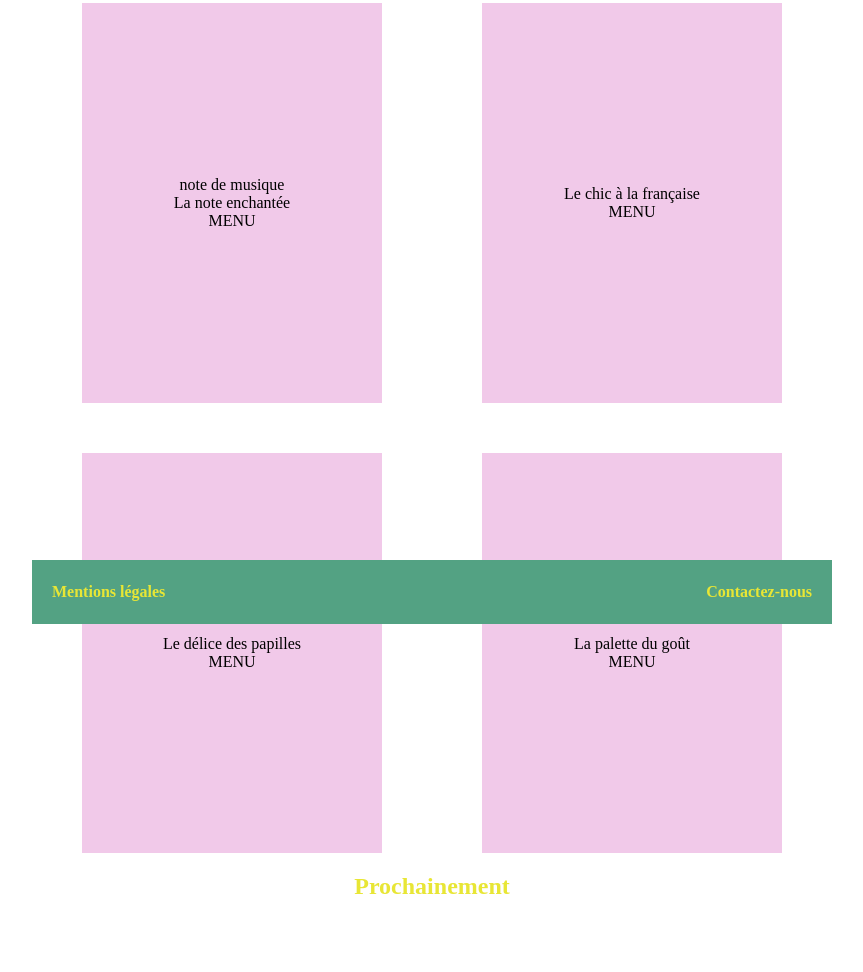
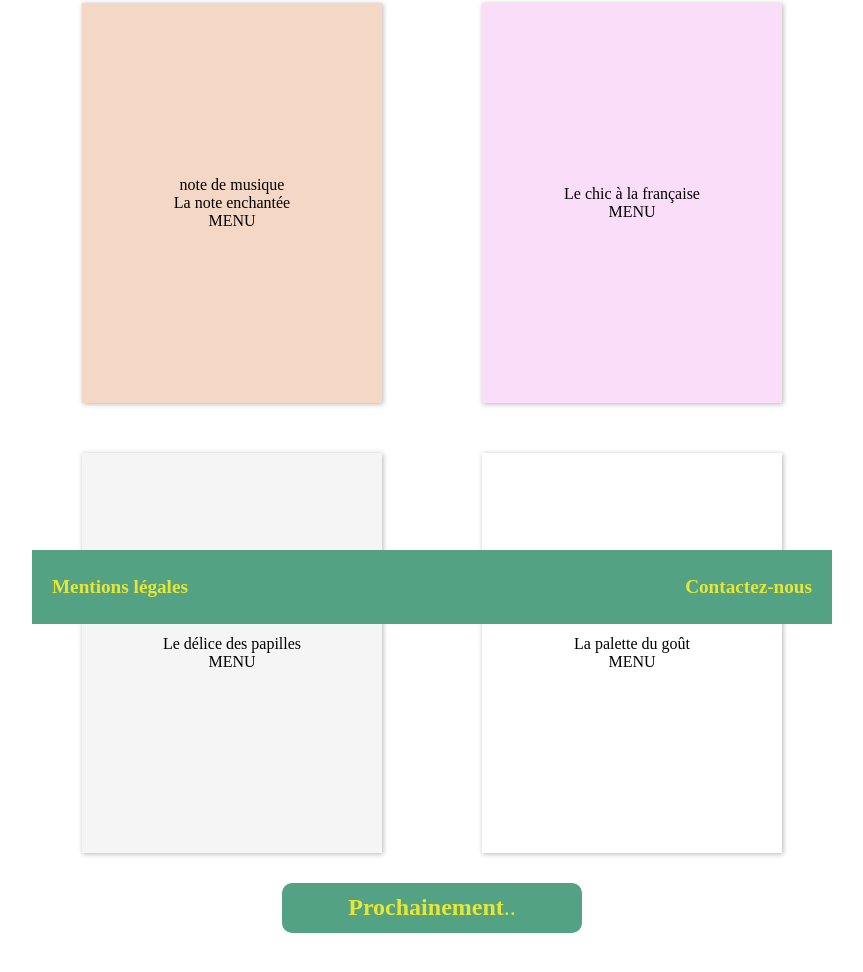
Before and after one commit to alexy-merivot/Projet-3, a plain HTML site: page index.html in a window 1280 px wide. Shown: the part 176-1148 px from the top of the page, without its empty margins (208-1071 px from the left). Drawn offline with Linux system fonts and the light colour scheme.

Commit message:
amélioration de l'index : il ne reste plus que les polices de chaque menu ainsi que la couleur

```diff
--- a/index.html
+++ b/index.html
@@ -12,27 +12,27 @@
       </header>
       <div id="main">
         <section id="fourpages">
-          <div class="page">
-            <div class="btnmenu" id="menu1">
+          <div class="page" id="menu1">
+            <div class="btnmenu">
               <span>note de musique</span>
               <span>La note enchantée</span>
               <span>MENU</span>
             </div>
           </div>
-          <div class="page">
-            <div class="btnmenu" id="menu2">
+          <div class="page" id="menu2">
+            <div class="btnmenu">
               <span>Le chic à la française</span>
               <span>MENU</span>
             </div>
           </div>
-          <div class="page">
-            <div class="btnmenu" id="menu3">
+          <div class="page" id="menu3">
+            <div class="btnmenu">
               <span>Le délice des papilles</span>
               <span>MENU</span>
             </div>
           </div>
-          <div class="page">
-            <div class="btnmenu" id="menu4">
+          <div class="page" id="menu4">
+            <div class="btnmenu">
               <span>La palette du goût</span>
               <span>MENU</span>
             </div>
--- a/indexohmyfood.css
+++ b/indexohmyfood.css
@@ -11,7 +11,7 @@ h2{
 }
 
 h3{
-  font-size: 1em;
+  font-size: 1.2em;
   color: rgb(232, 230, 53);
 }
 
@@ -39,7 +39,7 @@ header{
 #main{
   display: flex;
   flex-direction: column;
-  padding: 0 0px 100px 0px;
+  padding: 0px 0px 100px 0px;
 }
 
 #fourpages{
@@ -50,12 +50,24 @@ header{
 
 .page{
   display: flex;
-  background-color: rgb(241, 201, 233);
   width: 300px;
   height: 400px;
   justify-content: center;
   margin-top: 50px;
   align-items: center;
+  box-shadow: 1px 1px 5px rgba(99, 99, 99, 0.48);
+}
+
+#menu1{
+  background-color: rgba(235, 183, 150, 0.55);
+}
+
+#menu2{
+  background-color: rgba(249, 214, 248, 0.79);
+}
+
+#menu3{
+  background-color: rgba(0, 0, 0, 0.04);
 }
 
 .btnmenu{
@@ -75,6 +87,33 @@ header{
   justify-content: center;
 }
 
+#btnsoon{
+  background-color: rgb(83, 162, 131);
+  border-radius:10px;
+  width: 300px;
+  height: 50px;
+  margin-top: 30px;
+  display: flex;
+  justify-content: center;
+  align-items: center;
+}
+
+#btnsoon:after {
+  display: inline-block;
+  animation: dotty steps(1,end) 2s infinite;
+  content: '';
+  color: rgb(232, 230, 53);
+  font-size: 1.5em;
+}
+
+@keyframes dotty {
+  0%   { content: ''; }
+  25%  { content: '.'; }
+  50%  { content: '..'; }
+  75%  { content: '...'; }
+  100% { content: ''; }
+}
+
 footer{
   display: flex;
   background-color: rgb(83, 162, 131);
@@ -92,11 +131,11 @@ padding: 0px 20px 0px 20px;
 }
 
 .btnwiggle:hover{
-  animation: shake 0.5s;
+  animation: wiggle 0.5s;
   animation-iteration-count: infinite;
 }
 
-@keyframes shake {
+@keyframes wiggle {
   0% { transform: translate(1px, 1px) rotate(0deg); }
   10% { transform: translate(-1px, -2px) rotate(-1deg); }
   20% { transform: translate(-3px, 0px) rotate(1deg); }
```
